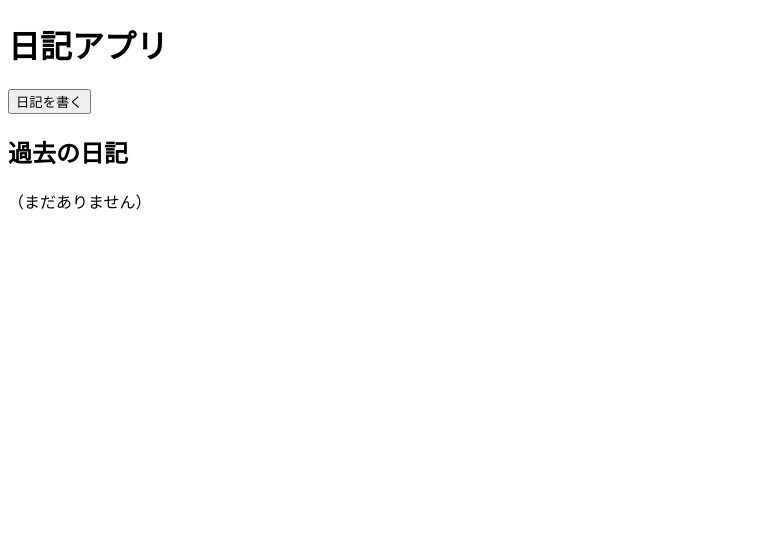
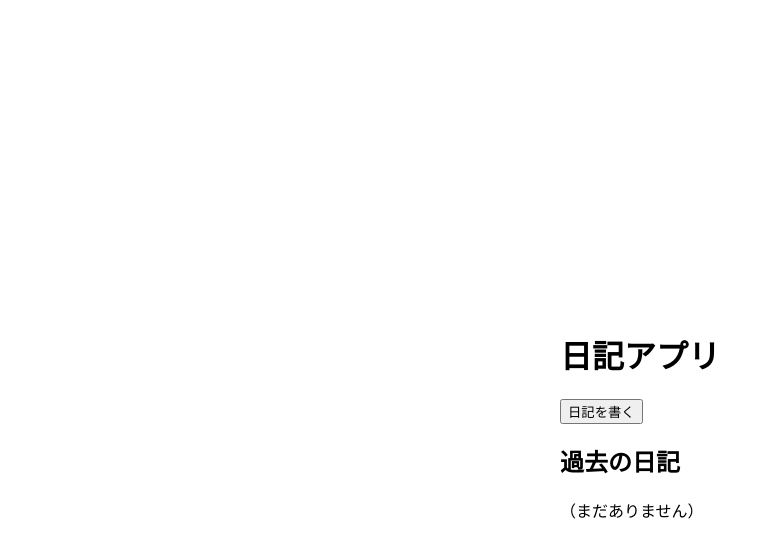
Before and after one commit to sakanataro0113/my-diary-app, a React (Vite) app: page / in a window 1280 px wide. Shown: the top 556 px of the page, without its empty margins (0-770 px from the left). Built offline with nearby package versions, Linux system fonts and the light colour scheme.

Commit message:
中央寄せ

```diff
--- a/src/App.tsx
+++ b/src/App.tsx
@@ -4,10 +4,18 @@ import NewEntry from './pages/NewEntry';
 
 function App() {
   return (
-    <Routes>
-      <Route path="/" element={<Home />} />
-      <Route path="/new" element={<NewEntry />} />
-    </Routes>
+    <div style={{
+      display: 'flex',
+      justifyContent: 'center',
+      alignItems: 'center',
+      minHeight: '100vh',
+      padding: '1rem',
+    }}>
+      <Routes>
+        <Route path="/" element={<Home />} />
+        <Route path="/new" element={<NewEntry />} />
+      </Routes>
+    </div>
   );
 }
 
```
